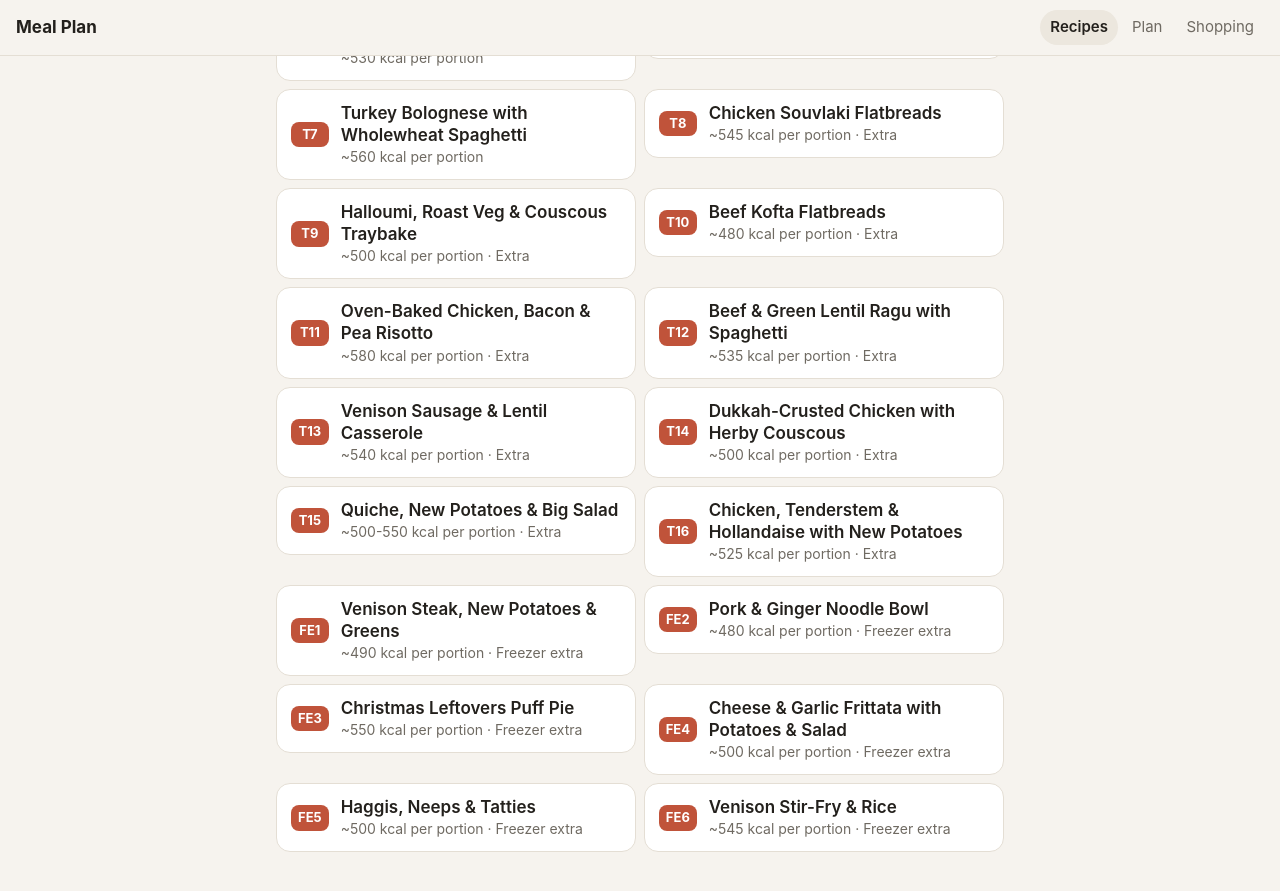
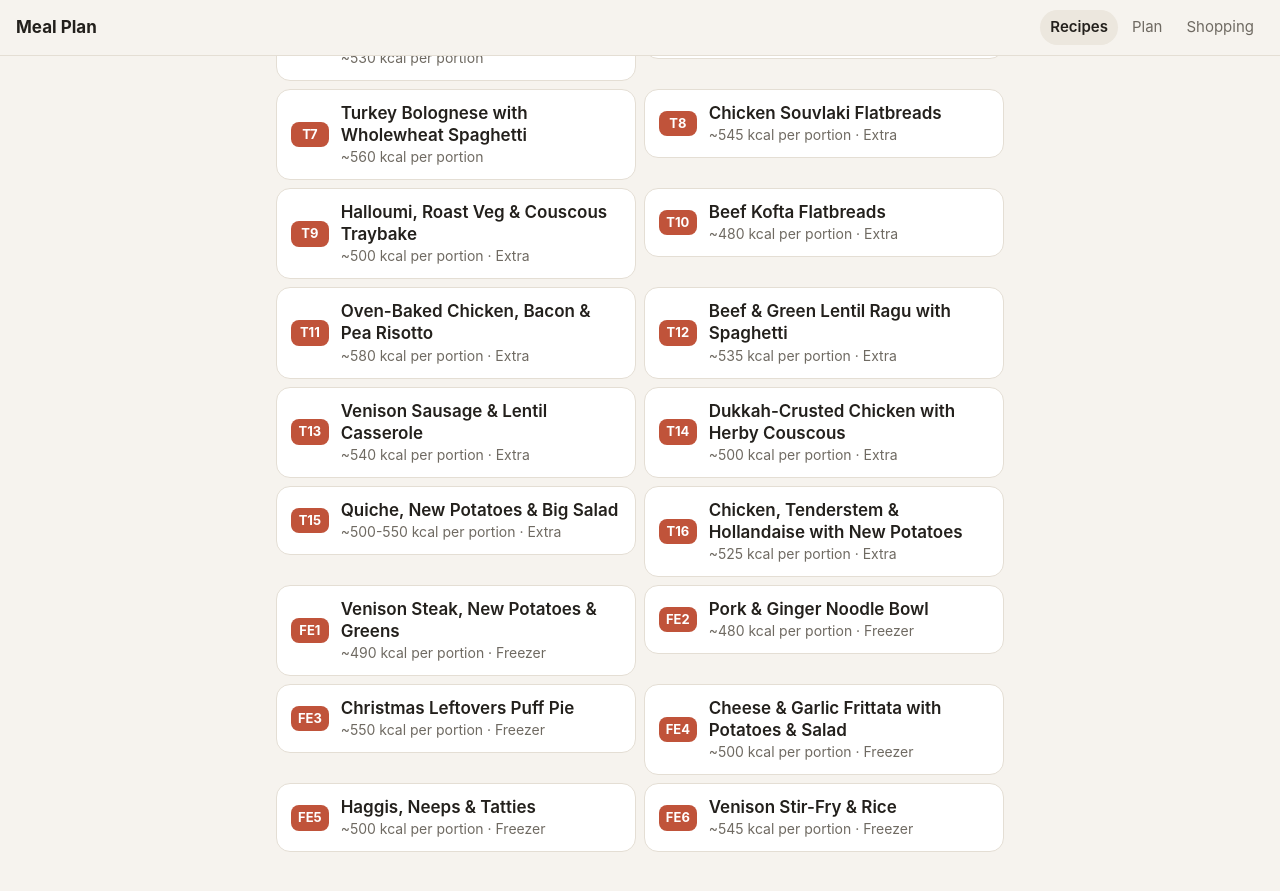
Before and after one commit to mjholmes/recipe-ideas, a Jekyll site: the page built from index.html, in a window 1280 px wide and 900 px high, scrolled down 2013 px. Shown: the top 891 px of the window. Built offline with Jekyll 4.4.1, drawn with Linux system fonts in a browser that asks for light colours.

Commit message:
Shorten freezer label so the filter chip fits on a phone
Co-Authored-By: Claude Opus 5.5 <noreply@anthropic.com>
Claude-Session: https://claude.ai/code/session_01L3kts73ts927Ce8o6jyDgR

```diff
--- a/_data/labels.yml
+++ b/_data/labels.yml
@@ -7,4 +7,4 @@ meals:
 groups:
   plan: In the plan
   extra: Extra
-  freezer: Freezer extra
+  freezer: Freezer
```
